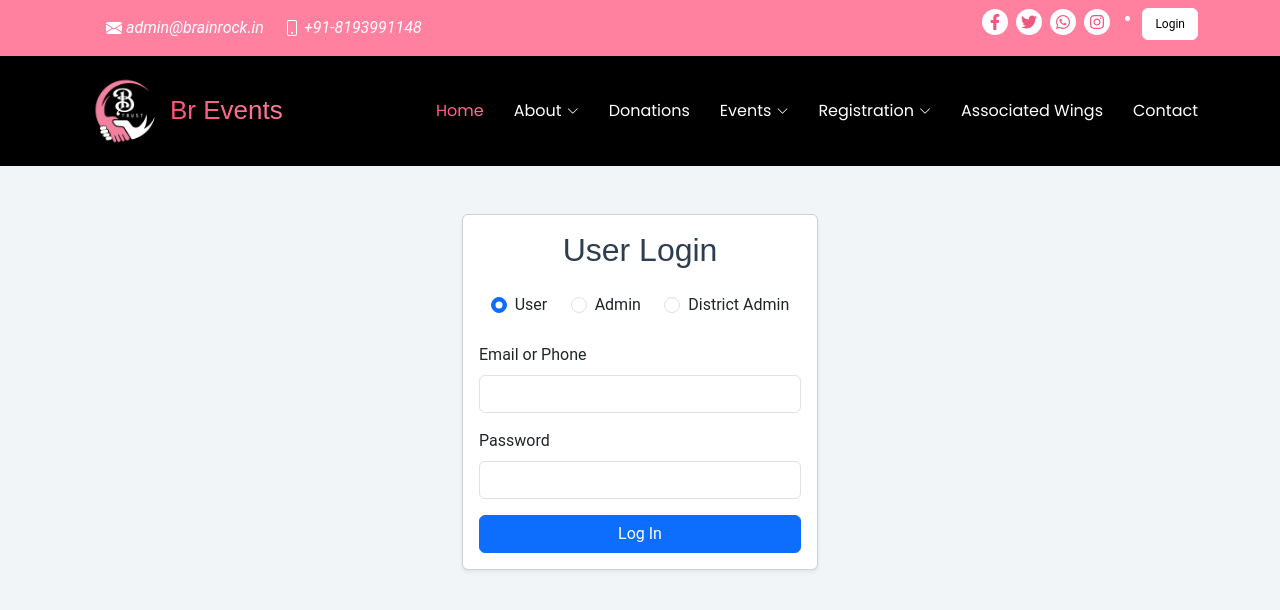
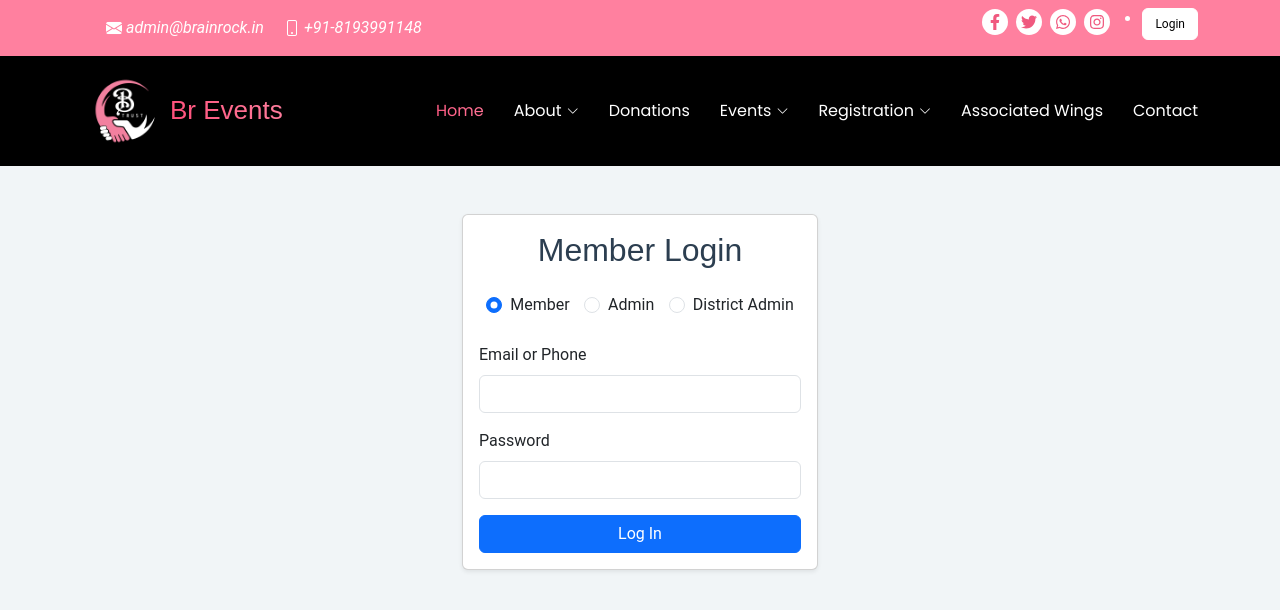
Before and after one commit to shanukamboj98/society, a React (Create React App) app: page /Login in a window 1280 px wide. Shown: the top 610 px of the page. Built offline with nearby package versions, Linux system fonts and the light colour scheme.

Commit message:
district based dashboard

```diff
--- a/src/componets/context/AuthContext.js
+++ b/src/componets/context/AuthContext.js
@@ -11,6 +11,7 @@ export const AuthProvider = ({ children }) => {
     refresh: null,
     role: null,
     unique_id: null,
+    allocated_district: null,
   });
 
   const [isAuthenticated, setIsAuthenticated] = useState(false);
@@ -41,12 +42,13 @@ export const AuthProvider = ({ children }) => {
     console.log("Login function called with data:", data); // Debug log
 
     // This logic correctly handles the login API response you provided:
-    // { "access": "...", "refresh": "...", "unique_id": "...", "role": "..." }
+    // { "access": "...", "refresh": "...", "unique_id": "...", "role": "...", "allocated_district": "..." }
     const authData = {
       access: data.access || data.token || data.accessToken,
       refresh: data.refresh || data.refreshToken,
       role: data.role || data.userRole,
       unique_id: data.unique_id || data.user_id || data.id || data.userId || data.pk,
+      allocated_district: data.allocated_district || null,
     };
 
     console.log("Processed auth data:", authData); // Debug log
@@ -65,6 +67,7 @@ export const AuthProvider = ({ children }) => {
       refresh: null,
       role: null,
       unique_id: null,
+      allocated_district: null,
     });
     setIsAuthenticated(false);
 
@@ -216,6 +219,7 @@ export const AuthProvider = ({ children }) => {
         refreshToken: auth.refresh,
         role: auth.role,
         unique_id: auth.unique_id,
+        allocated_district: auth.allocated_district,
       }}
     >
       {children}
--- a/src/componets/district_login/DistrictRegistration.js
+++ b/src/componets/district_login/DistrictRegistration.js
@@ -45,13 +45,17 @@ const DistrictRegistration = () => {
 
   const toggleSidebar = () => setSidebarOpen(!sidebarOpen);
 
-  // Extract district from unique_id
+  // Extract district from unique_id or use allocated_district
   const getDistrictFromUniqueId = (uniqueId) => {
+    // Use allocated_district if available (from login response)
+    if (auth?.allocated_district) {
+      return auth.allocated_district;
+    }
+
+    // Fallback: extract from unique_id if needed
     if (!uniqueId) return "";
     // Assuming unique_id format is "DIST/ADM/YYYY/XXXXX"
-    // We need to extract the district name from the user's data or use a default
-    // For now, let's use a default district
-    return "dehradun"; // This should be replaced with actual district extraction logic
+    return uniqueId; // Default fallback
   };
 
    // Fetch members from API
--- a/src/componets/login/Login.js
+++ b/src/componets/login/Login.js
@@ -1,10 +1,10 @@
 // src/componets/pages/Login.js
 import React, { useState } from 'react';
 import { useNavigate, useLocation } from 'react-router-dom';
-import { useAuth } from '../context/AuthContext'; // Adjust path if necessary
+import { useAuth } from '../context/AuthContext';
 
 const Login = () => {
-  const [role, setRole] = useState('user'); // Default role is user
+  const [role, setRole] = useState('member'); // Default role is 'member'
   const [emailOrPhone, setEmailOrPhone] = useState('');
   const [adminId, setAdminId] = useState('');
   const [selectedDistrict, setSelectedDistrict] = useState('');
@@ -35,7 +35,7 @@ const Login = () => {
       let endpoint = "https://mahadevaaya.com/ngoproject/ngoproject_backend/api/login/";
 
       // Prepare request body based on role
-      if (role === 'user') {
+      if (role === 'member') {
         requestBody = {
           email_or_phone: emailOrPhone,
           password: password,
@@ -67,6 +67,16 @@ const Login = () => {
       const data = await response.json();
 
       if (response.ok) {
+        // --- ROLE VALIDATION: Check if selected role matches credential role ---
+        // For member role, the API returns "member"
+        const isRoleMatch = data.role === role;
+
+        if (!isRoleMatch) {
+          throw new Error(
+            `Invalid login attempt. Selected role "${role}" does not match the credential role "${data.role}". Please select the correct role and try again.`
+          );
+        }
+
         // On successful login, call the login function from AuthContext
         // This will save the tokens and update the authentication state globally
         login(data);
@@ -77,8 +87,11 @@ const Login = () => {
           redirectTo = "/DashBoard"; // Admin dashboard
         } else if (data.role === 'district-admin') {
           redirectTo = "/DistrictDashboard"; // District admin dashboard
+        } else if (data.role === 'member') {
+          // For member/user role
+          redirectTo = "/UserDashBoard";
         } else {
-          // Default to user dashboard for 'user' role
+          // Default to user dashboard
           redirectTo = "/UserDashBoard";
         }
 
@@ -103,8 +116,10 @@ const Login = () => {
         return 'Admin Login';
       case 'district-admin':
         return 'District Admin Login';
+      case 'member':
+        return 'Member Login';
       default:
-        return 'User Login';
+        return 'Member Login';
     }
   };
 
@@ -127,13 +142,13 @@ const Login = () => {
                       className="form-check-input"
                       type="radio"
                       name="role"
-                      id="userRole"
-                      value="user"
-                      checked={role === 'user'}
-                      onChange={() => setRole('user')}
+                      id="memberRole"
+                      value="member"
+                      checked={role === 'member'}
+                      onChange={() => setRole('member')}
                     />
-                    <label className="form-check-label" htmlFor="userRole">
-                      User
+                    <label className="form-check-label" htmlFor="memberRole">
+                      Member
                     </label>
                   </div>
                   <div className="form-check">
@@ -168,8 +183,8 @@ const Login = () => {
               </div>
 
               <form onSubmit={handleSubmit}>
-                {/* User Login Fields */}
-                {role === 'user' && (
+                {/* Member Login Fields */}
+                {role === 'member' && (
                   <>
                     <div className="mb-3">
                       <label htmlFor="emailOrPhone" className="form-label">Email or Phone</label>
```
